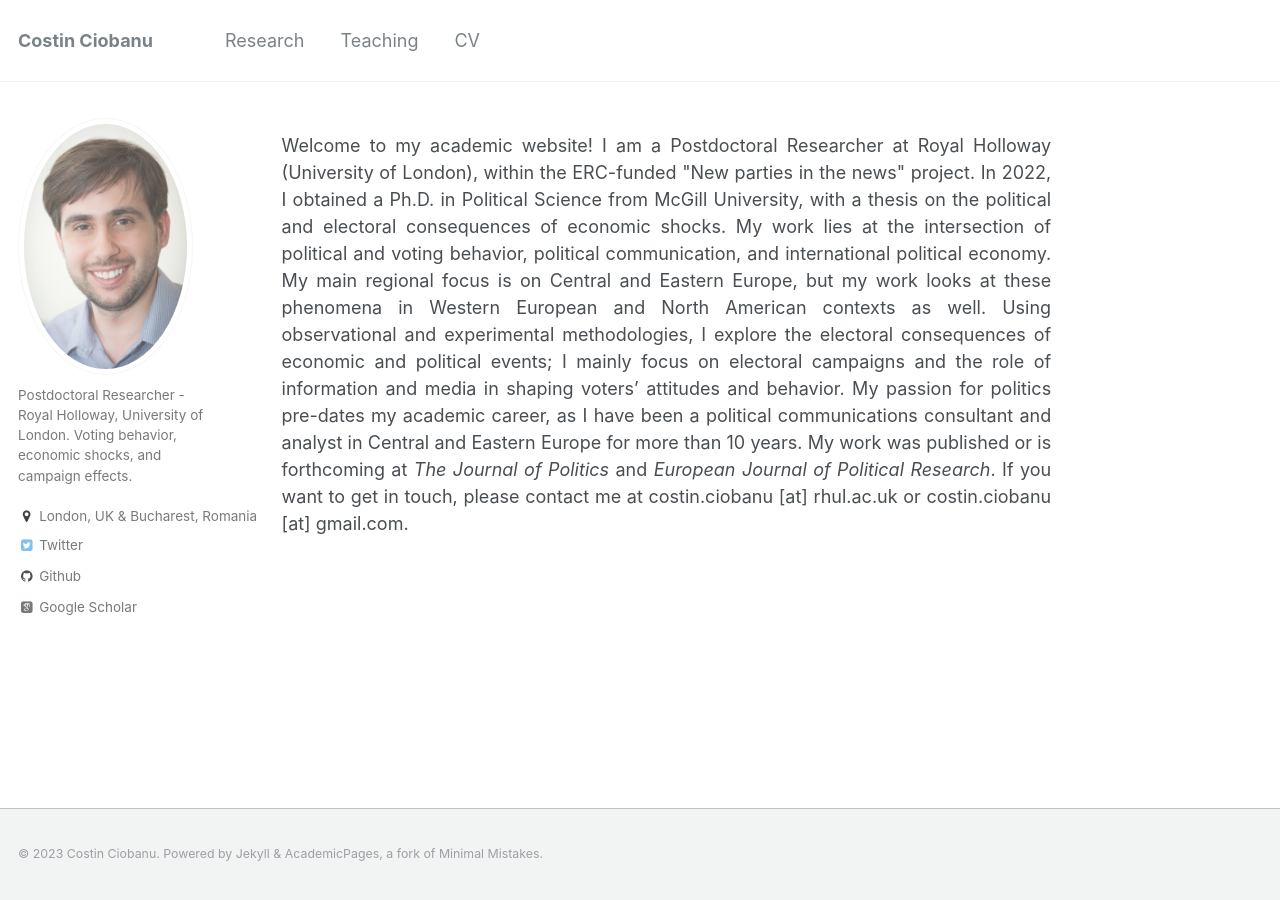
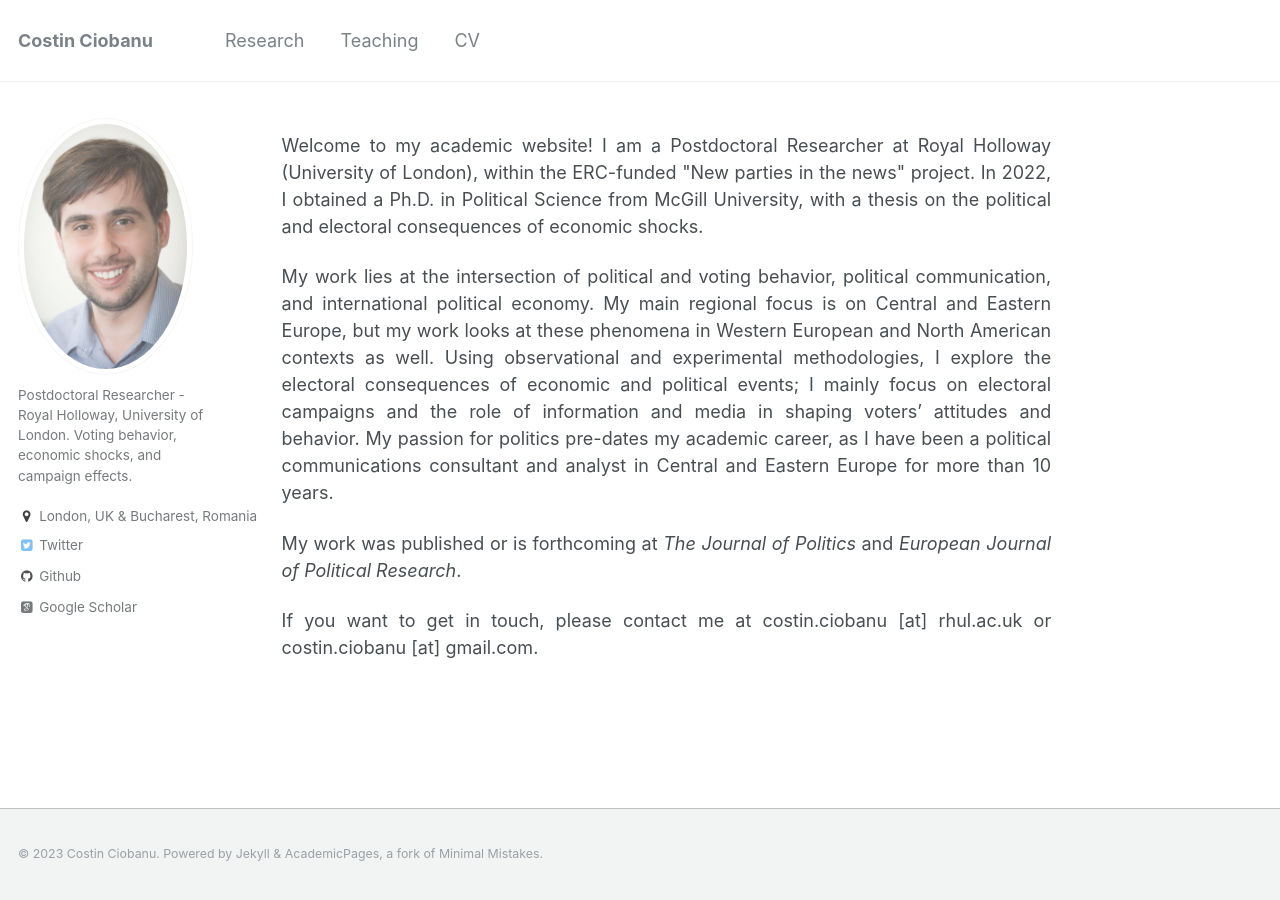
Before and after one commit to costinciobanu/costinciobanu.github.io, a Jekyll site: the page built from _pages/about.md, in a window 1280 px wide. Built offline with Jekyll 4.4.1, drawn with Linux system fonts in a browser that asks for light colours; some web fonts are replaced.

Commit message:
Update about.md

```diff
--- a/_pages/about.md
+++ b/_pages/about.md
@@ -6,14 +6,11 @@ redirect_from:
   - /about/
   - /about.html
 ---
-<p align="justify">
 
-Welcome to my academic website! I am a Postdoctoral Researcher at Royal Holloway (University of London), within the ERC-funded "New parties in the news" project. In 2022, I obtained a Ph.D. in Political Science from McGill University, with a thesis on the political and electoral consequences of economic shocks.
+<p align="justify">Welcome to my academic website! I am a Postdoctoral Researcher at Royal Holloway (University of London), within the ERC-funded "New parties in the news" project. In 2022, I obtained a Ph.D. in Political Science from McGill University, with a thesis on the political and electoral consequences of economic shocks.</p>
 
-My work lies at the intersection of political and voting behavior, political communication, and international political economy. My main regional focus is on Central and Eastern Europe, but my work looks at these phenomena in Western European and North American contexts as well. Using observational and experimental methodologies, I explore the electoral consequences of economic and political events; I mainly focus on electoral campaigns and the role of information and media in shaping voters’ attitudes and behavior. My passion for politics pre-dates my academic career, as I have been a political communications consultant and analyst in Central and Eastern Europe for more than 10 years.
+<p align="justify">My work lies at the intersection of political and voting behavior, political communication, and international political economy. My main regional focus is on Central and Eastern Europe, but my work looks at these phenomena in Western European and North American contexts as well. Using observational and experimental methodologies, I explore the electoral consequences of economic and political events; I mainly focus on electoral campaigns and the role of information and media in shaping voters’ attitudes and behavior. My passion for politics pre-dates my academic career, as I have been a political communications consultant and analyst in Central and Eastern Europe for more than 10 years.</p>
 
-My work was published or is forthcoming at <em> The Journal of Politics</em>  and <em> European Journal of Political Research</em>.
+<p align="justify">My work was published or is forthcoming at <em> The Journal of Politics</em>  and <em> European Journal of Political Research</em>.</p>
 
-If you want to get in touch, please contact me at costin.ciobanu [at] rhul.ac.uk or costin.ciobanu [at] gmail.com.
-
-</p>
+<p align="justify">If you want to get in touch, please contact me at costin.ciobanu [at] rhul.ac.uk or costin.ciobanu [at] gmail.com.</p>
```
